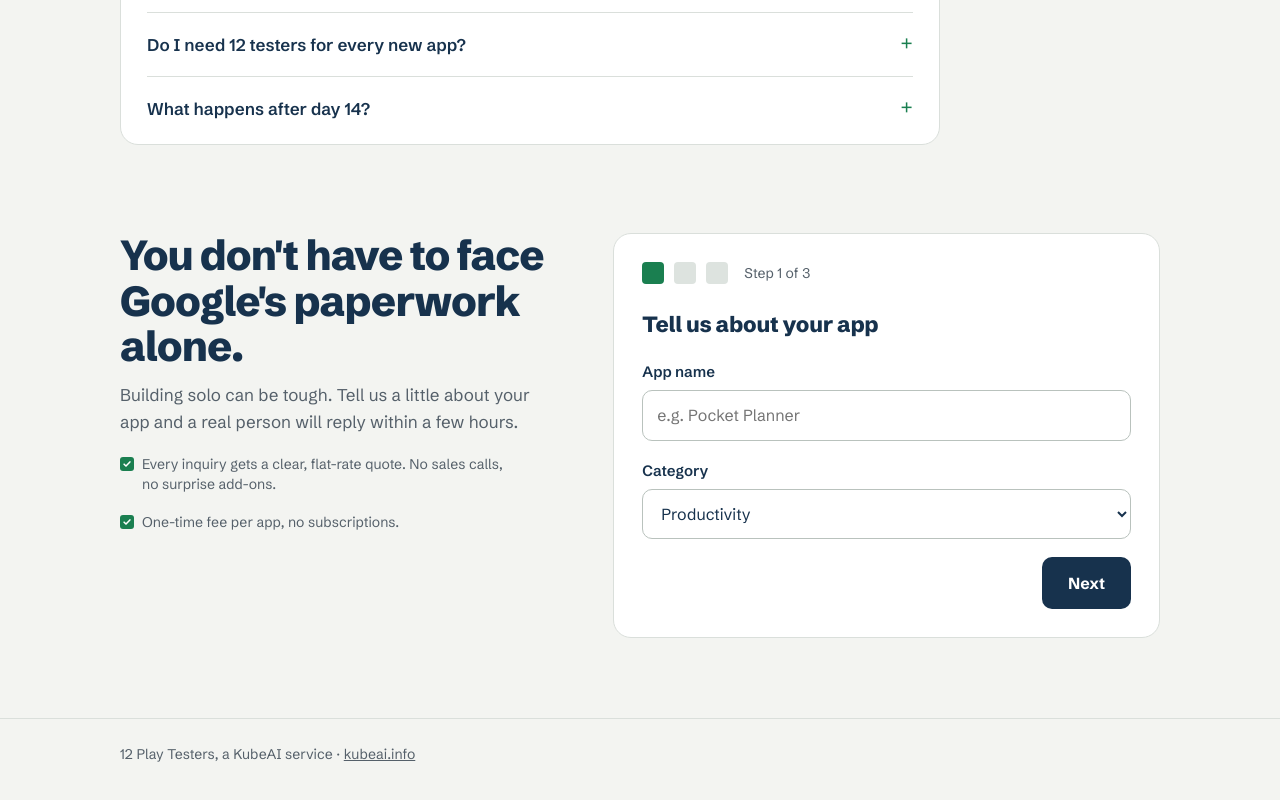
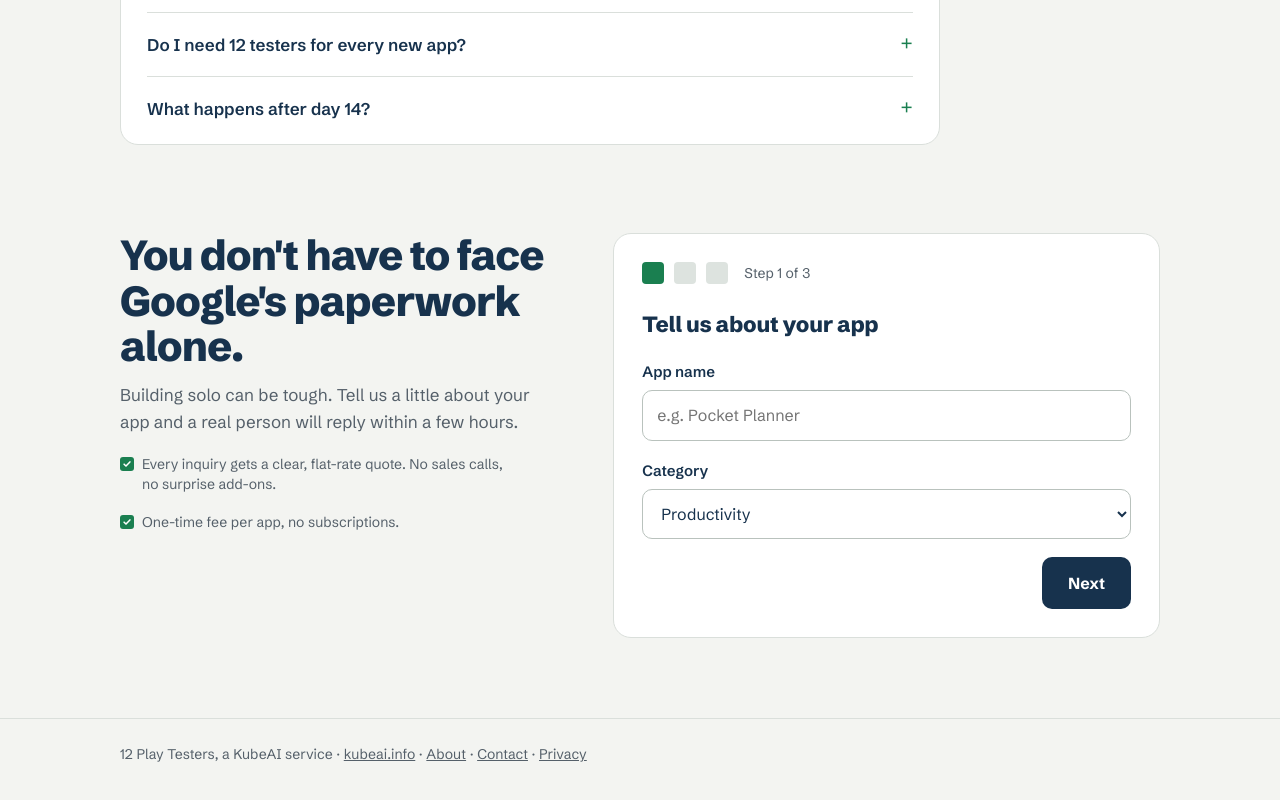
Before and after one commit to saidi-art/12-play-testers, a plain HTML site: page index.html in a window 1280 px wide. Shown: the part 2690-3490 px from the top of the page. Drawn offline with Linux system fonts and the light colour scheme.

Commit message:
Link About, Contact and Privacy from the homepage footer

```diff
--- a/index.html
+++ b/index.html
@@ -414,7 +414,7 @@
 </main>
 
 <footer>
-  <div class="wrap">12 Play Testers, a KubeAI service &middot; <a href="https://kubeai.info">kubeai.info</a></div>
+  <div class="wrap">12 Play Testers, a KubeAI service &middot; <a href="https://kubeai.info">kubeai.info</a> &middot; <a href="/about/">About</a> &middot; <a href="/contact/">Contact</a> &middot; <a href="/privacy/">Privacy</a></div>
 </footer>
 <a class="btn btn-dark m-sticky" id="sticky" href="#contact">Talk to us about your app</a>
 
```
